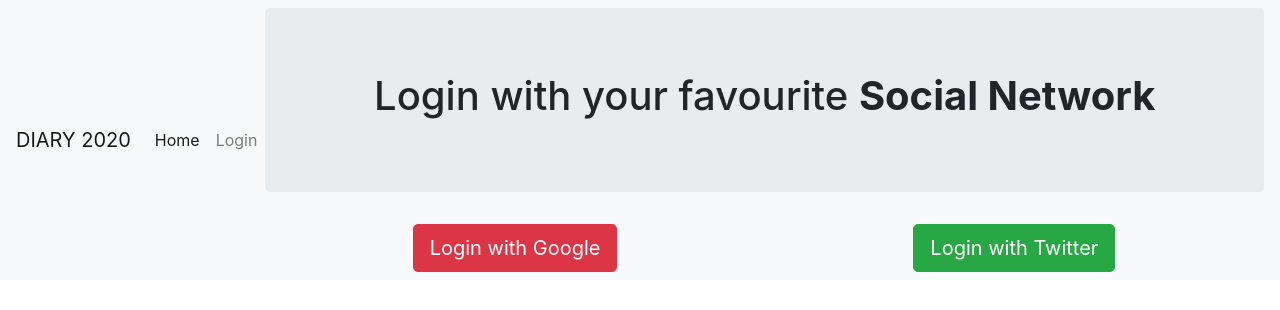
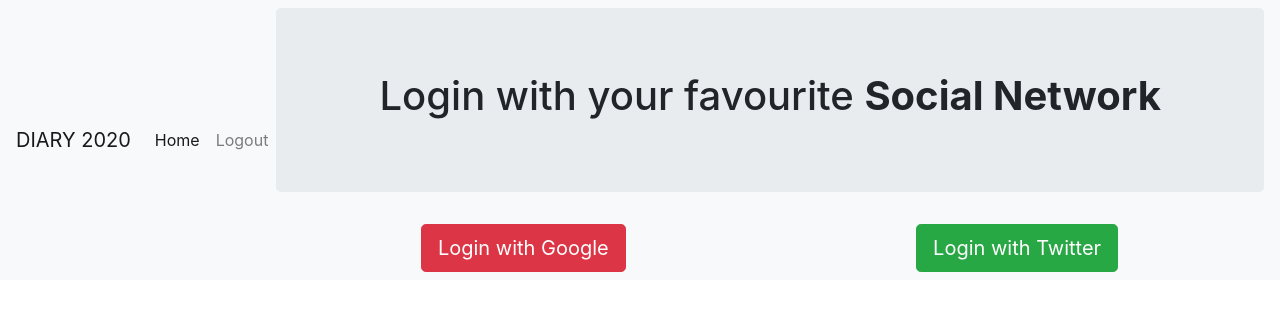
Before and after one commit to HrithikMittal/Social-Media-Blogging, a React (Create React App) app: page /login in a window 1280 px wide. Shown: the top 310 px of the page. Built offline with nearby package versions, Linux system fonts and the light colour scheme.

Commit message:
Create logout and login

```diff
--- a/src/Navigation/Header.js
+++ b/src/Navigation/Header.js
@@ -1,10 +1,13 @@
 import React from "react";
-import { Link, Switch, Route } from "react-router-dom";
+import { Link, Switch, Route, Redirect } from "react-router-dom";
 
 import App from "../components/App";
 import Login from "../components/Login";
 
-const Header = () => {
+import { connect } from "react-redux";
+import { getUser, logout } from "../actions/userActions";
+
+const Header = props => {
   return (
     <nav className="navbar navbar-expand-lg navbar-light bg-light">
       <Link className="navbar-brand" to="/">
@@ -30,18 +33,35 @@
             </Link>
           </li>
           <li className="nav-item">
-            <Link className="nav-link" to="/login">
-              Login
-            </Link>
+            {props.user == null ? (
+              <Link className="nav-link" to="/login">
+                Login
+              </Link>
+            ) : (
+              <Link
+                className="nav-link"
+                onClick={() => props.logout()}
+                to="/logout"
+              >
+                Logout
+              </Link>
+            )}
           </li>
         </ul>
       </div>
       <Switch>
         <Route path="/" exact component={App}></Route>
         <Route path="/login" exact component={Login}></Route>
+        <Redirect from="/logout" to="/"></Redirect>
       </Switch>
     </nav>
   );
 };
 
-export default Header;
+function mapStateToProps(state, ownProps) {
+  return {
+    user: state.user
+  };
+}
+
+export default connect(mapStateToProps, { getUser, logout })(Header);
--- a/src/actions/userActions.js
+++ b/src/actions/userActions.js
@@ -21,5 +21,5 @@
 }
 
 export function logout() {
-  return dispatch => auth.logout();
+  return dispatch => auth.signOut();
 }
```
